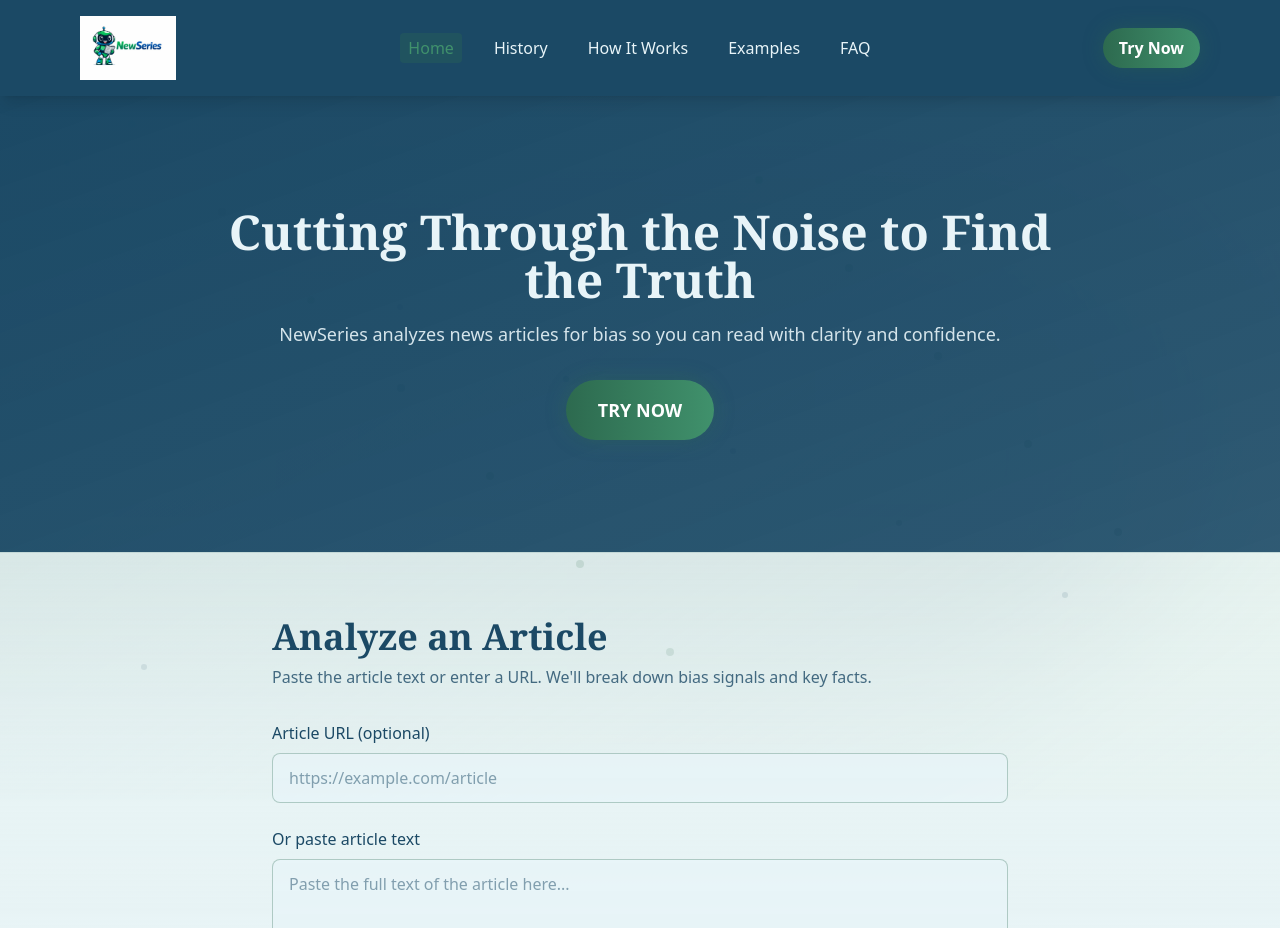
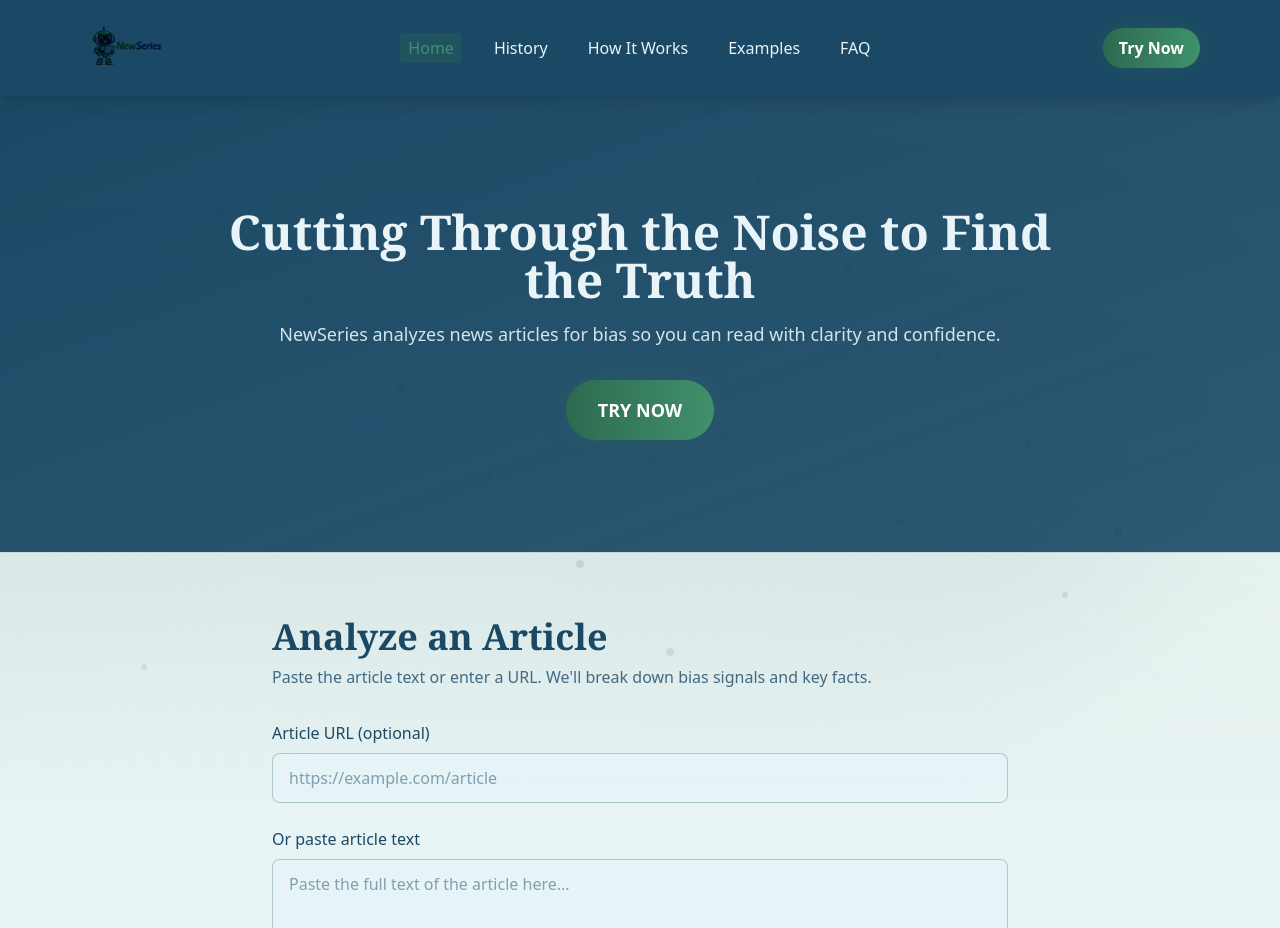
Before and after one commit to UnitedAI-Projects/AI-Driven-News-Analysis, a Next.js app: page / in a window 1280 px wide. Shown: the top 928 px of the page. Built offline with nearby package versions, Linux system fonts and the light colour scheme.

Commit message:
remove white background from logo

```diff
--- a/src/components/Nav.tsx
+++ b/src/components/Nav.tsx
@@ -30,7 +30,7 @@ export default function Nav() {
             alt="NewSeries"
             width={220}
             height={66}
-            className="h-12 w-auto object-contain object-left transition-transform duration-200 group-hover:animate-logo-bounce sm:h-14 md:h-16"
+            className="h-12 w-auto object-contain object-left transition-transform duration-200 group-hover:animate-logo-bounce sm:h-14 md:h-16 mix-blend-multiply"
           />
         </Link>
         <ul className="hidden items-center gap-6 md:flex">
```
